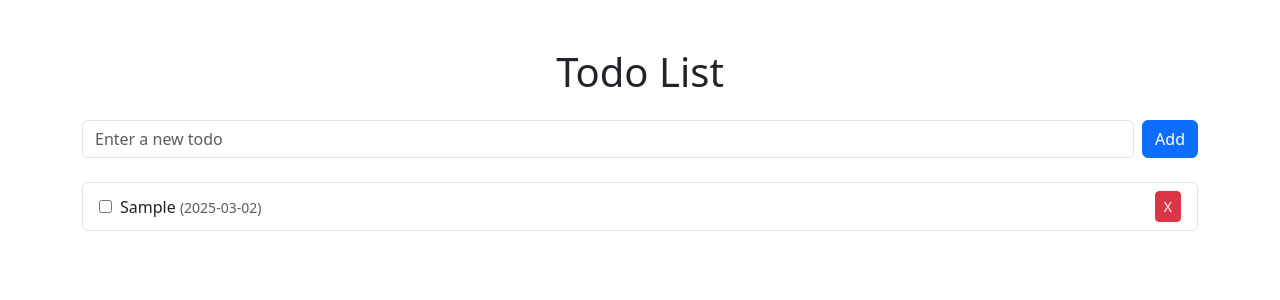
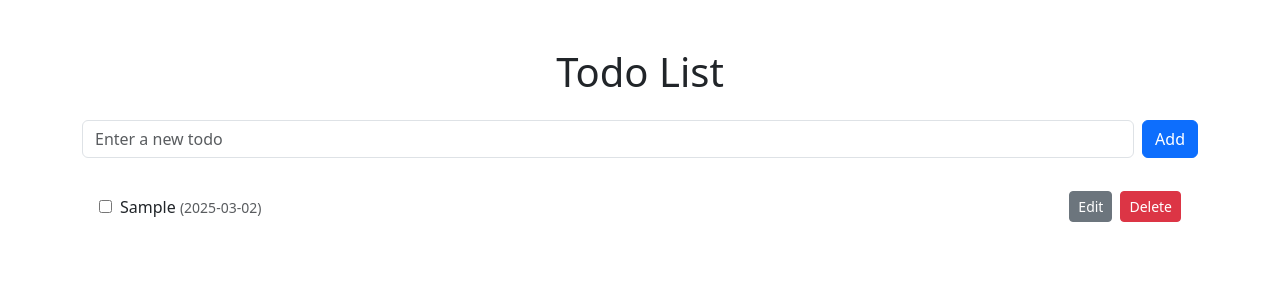
Before and after one commit to tammytamayao/todo-app, a React (Create React App) app: page / in a window 1280 px wide. Both pictures are taken after typing "Sample" into the empty fields and a click on the button "Add". Shown: the top 300 px of the page. Built offline with nearby package versions, Linux system fonts and the light colour scheme.

Commit message:
feat: update todo

```diff
--- a/src/App.js
+++ b/src/App.js
@@ -1,4 +1,4 @@
-import { useEffect, useState } from "react";
+import { useState } from "react";
 import "bootstrap/dist/css/bootstrap.min.css";
 import TodoForm from "./components/TodoForm.tsx";
 import TodoList from "./components/TodoList.tsx";
@@ -13,6 +13,7 @@ function App() {
       title: toDoInput,
       date: toDoDate,
       completed: false,
+      isEdit: false,
     };
     setToDoList((prevToDoList) => [...prevToDoList, toDo]);
   };
@@ -38,6 +39,24 @@ function App() {
       .sort((a, b) => a.date - b.date),
   ];
 
+  const EditToDo = (toDo) => {
+    setToDoList(
+      toDoList.map((todo) =>
+        todo.id === toDo.id ? { ...todo, isEdit: !todo.isEdit } : todo
+      )
+    );
+  };
+
+  const UpdateToDo = (toDo) => {
+    setToDoList(
+      toDoList.map((todo) =>
+        todo.id === toDo.id
+          ? { ...todo, title: toDo.title, isEdit: false }
+          : todo
+      )
+    );
+  };
+
   return (
     <div className="App container py-5">
       <h1 className="text-center mb-4">Todo List</h1>
@@ -46,6 +65,8 @@ function App() {
         toDos={sortedToDo}
         onDelete={DeleteToDo}
         onToggle={ToggleToDo}
+        onEdit={EditToDo}
+        onUpdate={UpdateToDo}
       />
     </div>
   );
--- a/src/components/Todo.tsx
+++ b/src/components/Todo.tsx
@@ -1,9 +1,15 @@
-import React from "react";
+import React, { useState } from "react";
 import "bootstrap/dist/css/bootstrap.min.css";
 
-function Todo({ toDo, onDelete, onToggle }) {
+function Todo({ toDo, onDelete, onToggle, onEdit, onUpdate }) {
+  const [newInput, setNewInput] = useState(toDo.title);
+
+  const handleEdit = (event) => {
+    setNewInput(event.target.value);
+  };
+
   return (
-    <li className="list-group-item d-flex justify-content-between align-items-center">
+    <li className="list-group-item d-flex justify-content-between align-items-center border border-white">
       <div className="d-flex align-items-center">
         <input
           type="checkbox"
@@ -11,6 +17,14 @@ function Todo({ toDo, onDelete, onToggle }) {
           onChange={() => onToggle(toDo)}
           className="me-2"
         />
+        {toDo.isEdit ? (
+          <input
+            type="text"
+            value={newInput}
+            className="form-control form-control-sm"
+            onChange={handleEdit}
+          />
+        ) : (
           <span
             className={`${
               toDo.completed ? "text-decoration-line-through text-muted" : ""
@@ -18,13 +32,26 @@ function Todo({ toDo, onDelete, onToggle }) {
           >
             {toDo.title} <small className="text-muted">({toDo.date})</small>
           </span>
+        )}
       </div>
+      <div>
+        <button
+          onClick={() =>
+            toDo.isEdit
+              ? onUpdate({ ...toDo, title: newInput, isEdit: false })
+              : onEdit(toDo)
+          }
+          className="btn btn-secondary btn-sm ms-2"
+        >
+          {toDo.isEdit ? "Update" : "Edit"}
+        </button>
         <button
           onClick={() => onDelete(toDo)}
           className="btn btn-danger btn-sm ms-2"
         >
-        X
+          Delete
         </button>
+      </div>
     </li>
   );
 }
--- a/src/components/TodoList.tsx
+++ b/src/components/TodoList.tsx
@@ -1,7 +1,7 @@
 import React from "react";
 import Todo from "./Todo.tsx";
 
-function TodoList({ toDos, onDelete, onToggle }) {
+function TodoList({ toDos, onDelete, onToggle, onEdit, onUpdate }) {
   return (
     <div>
       <ul className="list-group">
@@ -11,6 +11,8 @@ function TodoList({ toDos, onDelete, onToggle }) {
             toDo={toDo}
             onDelete={onDelete}
             onToggle={onToggle}
+            onEdit={onEdit}
+            onUpdate={onUpdate}
           />
         ))}
       </ul>
```
Lines whose indentation alone changed are shown as unchanged.
